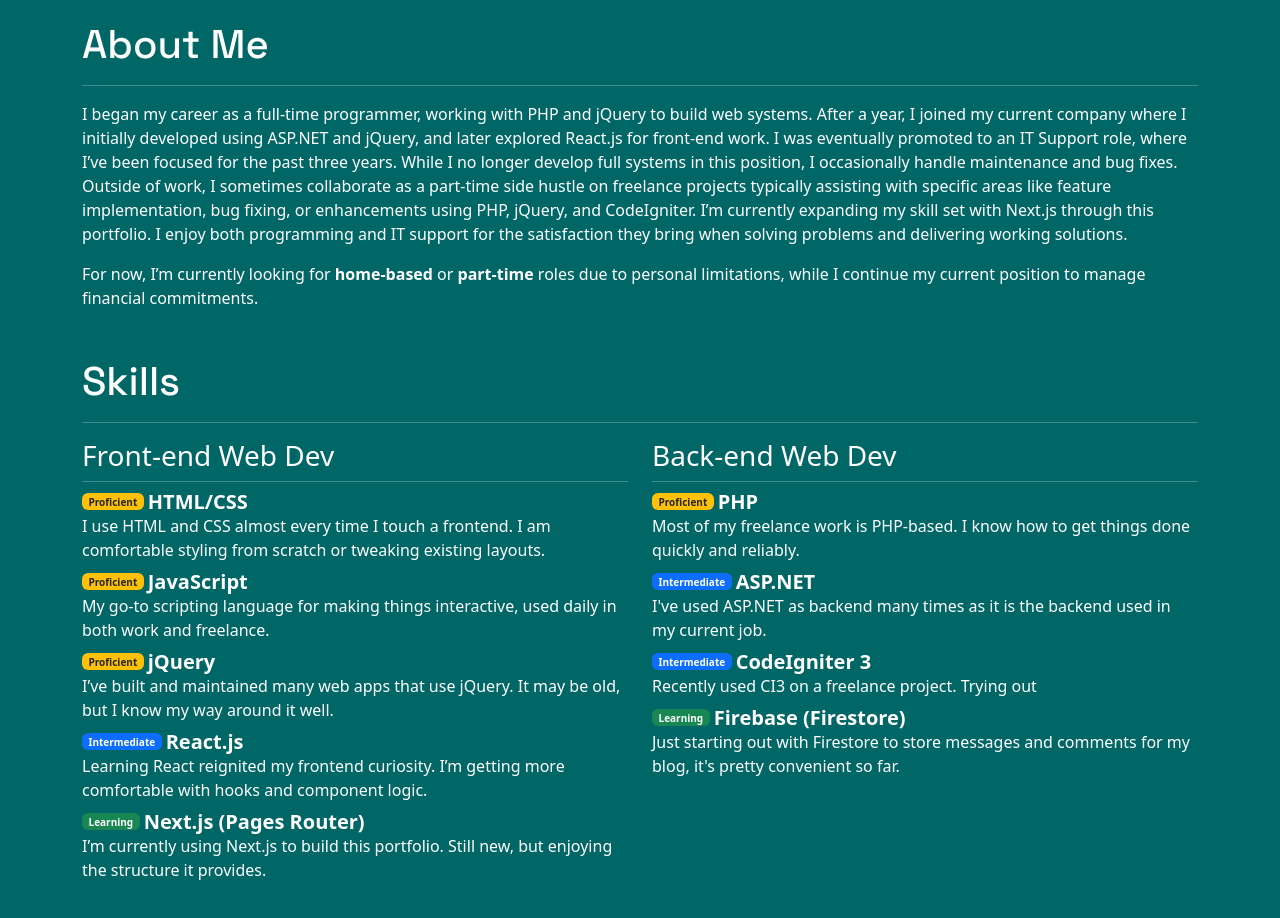
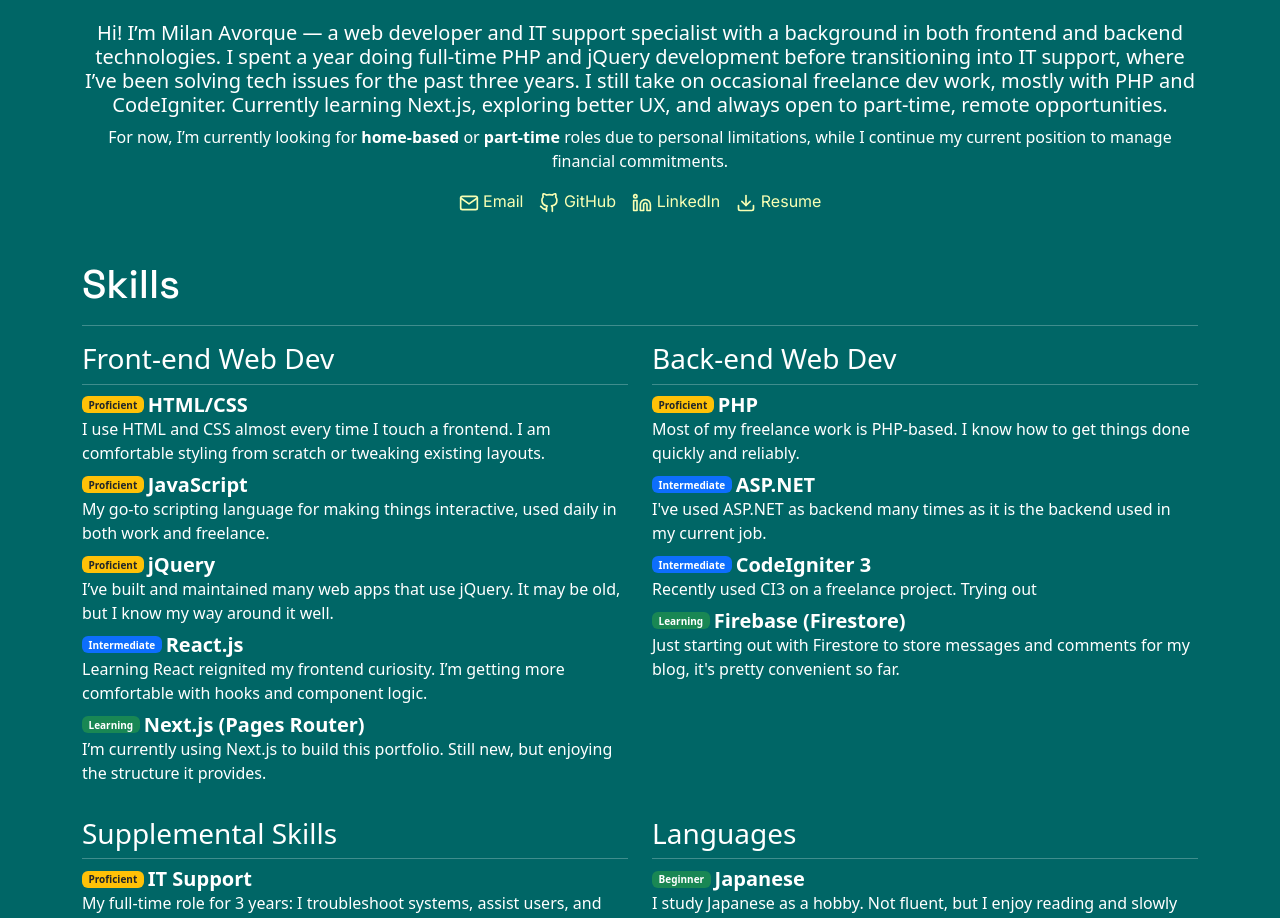
Before and after one commit to Atsukiri/portfolio-v1-nextjs, a Next.js app: page /professional in a window 1280 px wide. Shown: the part 180-1098 px from the top of the page. Built offline with nearby package versions, Linux system fonts and the light colour scheme.

Commit message:
fixed intro and some skills  change

```diff
--- a/src/data/skills.json
+++ b/src/data/skills.json
@@ -116,7 +116,7 @@
       "percent": 10,
       "color": "#f77",
       "experienceLevel": "Beginner",
-      "description": "I study Japanese as a hobby. Not fluent, but I enjoy reading and slowly improving! Hoping to land a job in Japan too."
+      "description": "I study Japanese as a hobby. Not fluent, but I enjoy reading and slowly improving! Hoping to land a job in Japan too, after getting certified."
     }
   ]
 }
--- a/src/pages/professional.js
+++ b/src/pages/professional.js
@@ -6,7 +6,7 @@
 import Layout from '../components/ProLayout'
 import ProjectCard from '../components/ProjectCard';
 import { FaExternalLinkAlt } from 'react-icons/fa';
-import { FiMail,FiGithub, FiDownload, FiLinkedin } from 'react-icons/fi';
+import { FiMail,FiGithub, FiDownload, FiLinkedin, FiX, FiFacebook } from 'react-icons/fi';
 import fs from 'fs';
 import path from 'path';
 import Head from 'next/head';
@@ -52,8 +52,32 @@
                 <h1 className="display-4 nameHeader">Milan Avorque</h1>
                 <p className="lead">Web Developer • IT Support</p>
             </header>
-
-            <section id="about" className="mb-5">
+            <section id="intro" className='mb-5'>
+                <h5 className='text-center'>
+                    Hi! I’m Milan Avorque — a web developer and IT support specialist with a background in both frontend and backend technologies.
+                    I spent a year doing full-time PHP and jQuery development before transitioning into IT support, where I’ve been solving tech issues for the past three years.
+                    I still take on occasional freelance dev work, mostly with PHP and CodeIgniter. Currently learning Next.js, exploring better UX, and always open to part-time, remote opportunities.
+                </h5>
+                <p className='text-center'>
+                    For now, I’m currently looking for <strong>home-based</strong> or <strong>part-time</strong> roles due to personal limitations,
+                    while I continue my current position to manage financial commitments.
+                </p>
+                <div className="d-flex justify-content-center align-items-center gap-3">
+                    <a href="mailto:milan.avorque@gmail.com" className="footer-link">
+                        <FiMail size={20} /> Email
+                    </a>
+                    <a href="https://github.com/atsukiri" target="_blank" className="footer-link" rel="noopener noreferrer">
+                        <FiGithub size={20} /> GitHub
+                    </a>
+                    <a href="https://www.linkedin.com/in/milan-avorque-82a860320/" target="_blank" className="footer-link" rel="noopener noreferrer">
+                        <FiLinkedin size={20} /> LinkedIn
+                    </a>
+                    <a href="/resume.pdf" target="_blank" className="footer-link">
+                        <FiDownload size={20} /> Resume
+                    </a>
+                </div>
+            </section>
+            <section id="about" className="mb-5 d-none">
                 <h1 className="sectionHeader">About Me</h1>
                 <hr />
                 <p>
@@ -152,20 +176,6 @@
             </section>
 
             <footer className="py-4 mt-auto text-center">
-                <div className="d-flex justify-content-center align-items-center gap-3">
-                    <a href="mailto:milan.avorque@gmail.com" className="footer-link">
-                    <FiMail size={20} /> Email
-                    </a>
-                    <a href="https://github.com/atsukiri" target="_blank" className="footer-link" rel="noopener noreferrer">
-                    <FiGithub size={20} /> GitHub
-                    </a>
-                    <a href="https://www.linkedin.com/in/milan-avorque-82a860320/" target="_blank" className="footer-link" rel="noopener noreferrer">
-                    <FiLinkedin size={20} /> LinkedIn
-                    </a>
-                    <a href="/resume.pdf" target="_blank" className="footer-link">
-                    <FiDownload size={20} /> Resume
-                    </a>
-                </div>
                 <hr className='my-2' />
                 <p className="text-gold" style={{ fontSize: '0.875rem' }}>
                     © <Link href="/">Milan Avorque</Link>  - 2025 | Last updated: { formattedDate }
```
